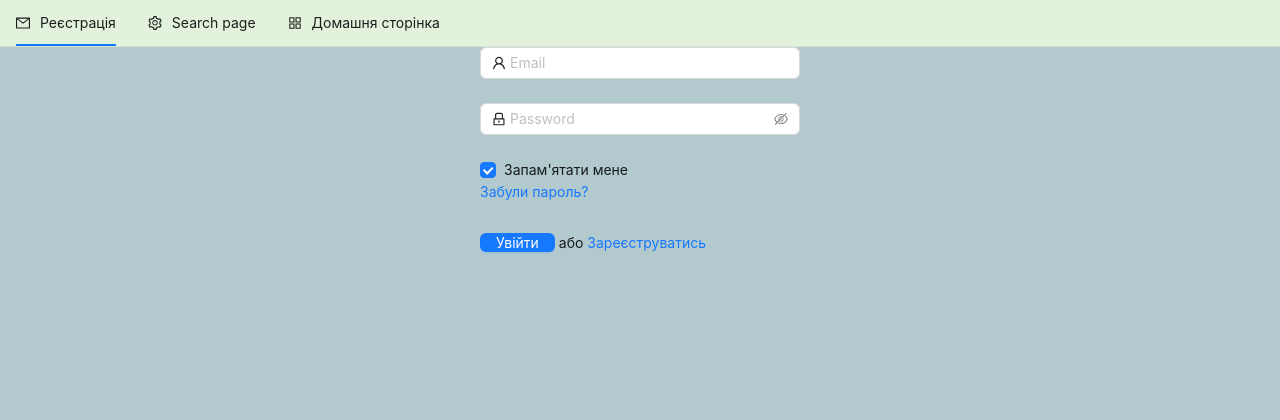
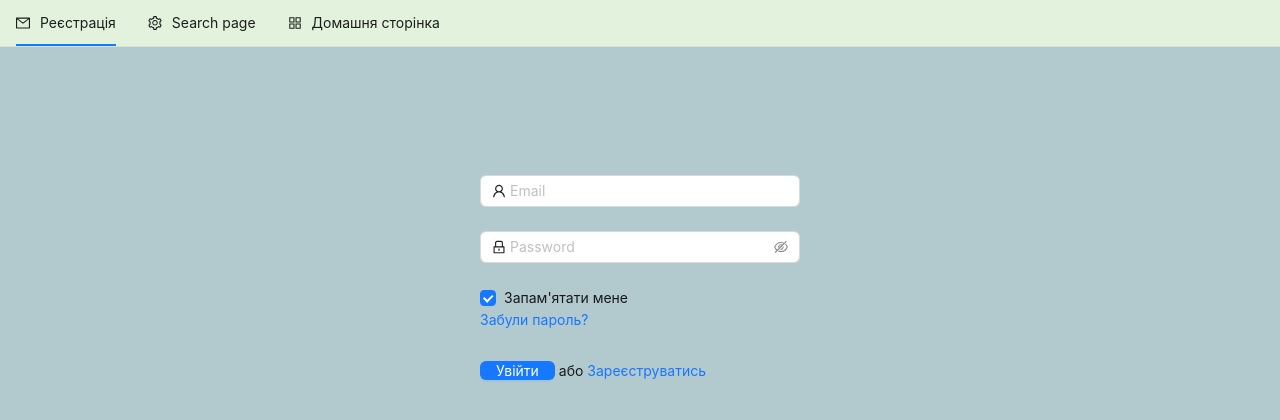
Before and after one commit to ADepT-Freelancer/form-registration, a React (Create React App) app: page /auth in a window 1280 px wide. Shown: the top 420 px of the page. Built offline with nearby package versions, Linux system fonts and the light colour scheme.

Commit message:
Captcha is done

```diff
--- a/src/App.css
+++ b/src/App.css
@@ -86,9 +86,6 @@ body {
   height: 100%;
 }
 
-.authorization__wrapper {
-  /* padding: 30vh 10vw; */
-}
 .ant-form-horizontal {
   max-width: 20rem;
   margin: 0px auto;
@@ -116,10 +113,13 @@ body {
   max-width: 80%;
   margin: 0px auto;
 }
-
+.authorization__wrapper,
 .forgetPassword__wrapper,
 .registration__wrapper,
 .setting-page__wrapper,
 .article__result-users-search-antd {
   padding: 10%;
 }
+
+[class*="__wrapper"] {
+}
--- a/src/App.tsx
+++ b/src/App.tsx
@@ -11,7 +11,7 @@ import { PrivateRoute } from "./components/router/privatRouter";
 
 function App() {
   return (
-    <div className="app__wrapper">
+    <div className="app-wrapper">
       <Header />
       <div className="app-wrapper-content-inside">
         <Routes>
```
